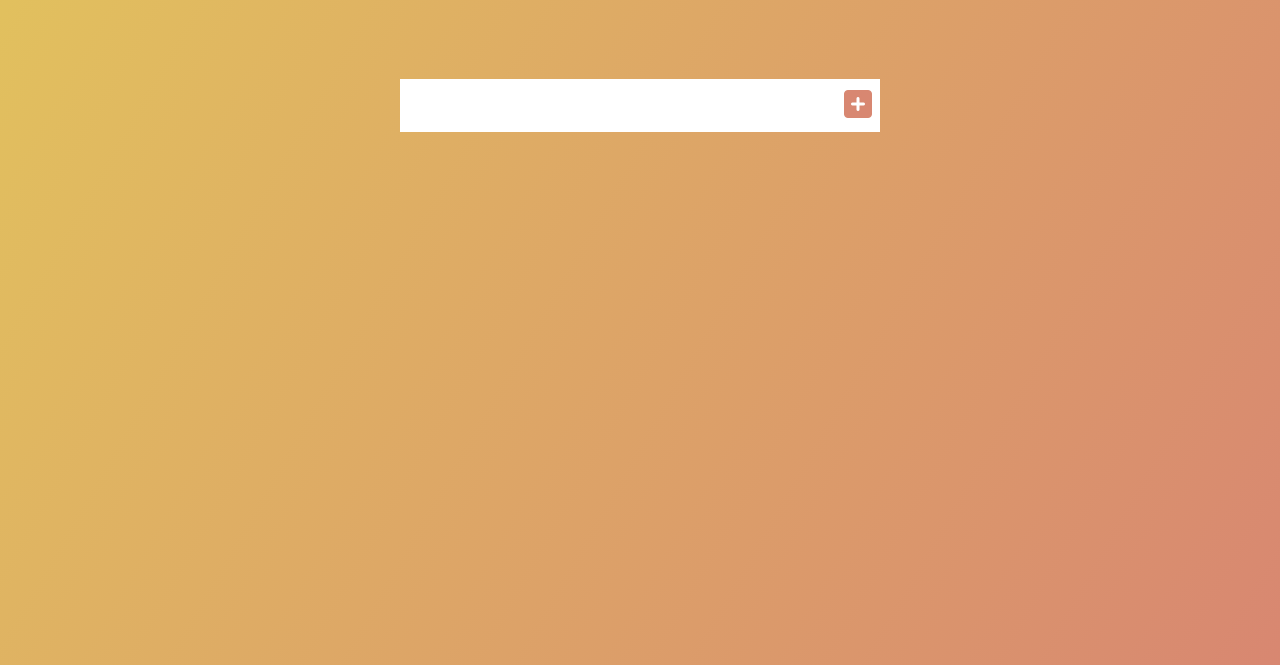
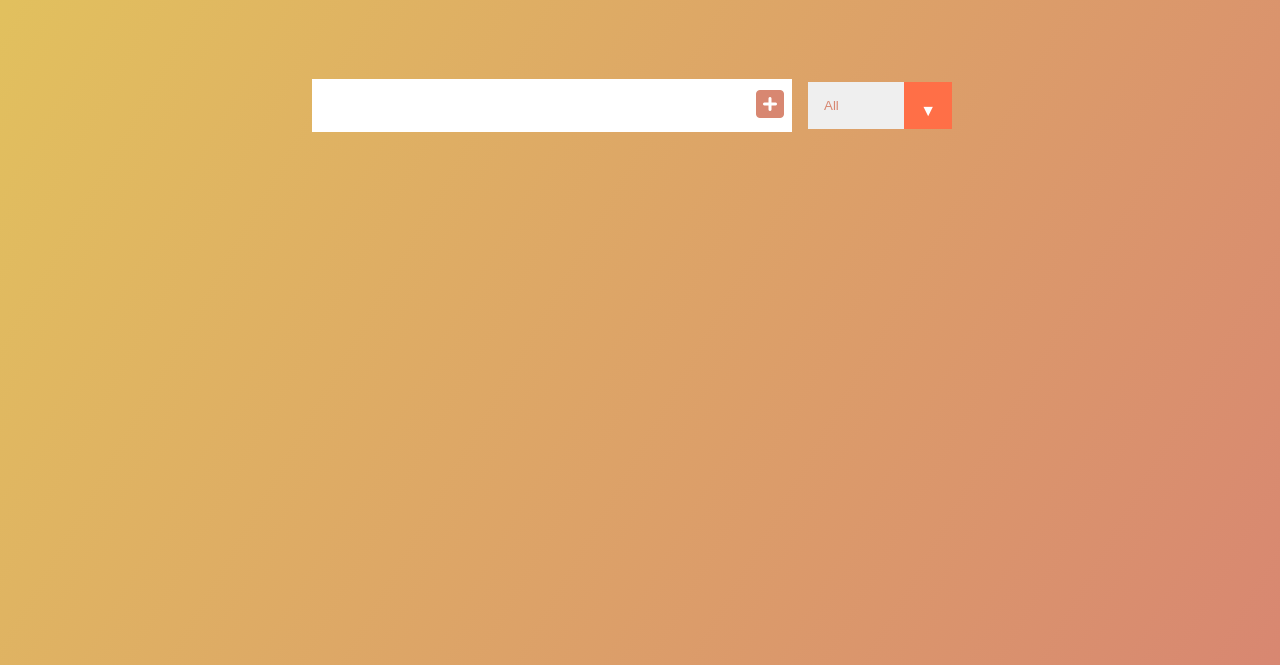
Before and after one commit to adilummar/vanilla-js-todo, a plain HTML site: page index.html in a window 1280 px wide. Shown: the part 135-800 px from the top of the page. Drawn offline with Linux system fonts and the light colour scheme.

Commit message:
filter added

```diff
--- a/index.html
+++ b/index.html
@@ -20,6 +20,13 @@
         <button class="todo-button" type="submit">
             <i class="fas fa-plus-square"></i>
         </button>
+        <div class="select">
+            <select name="todos" class="filter-todo" id="">
+                <option value="all">All</option>
+                <option value="completed">Completed</option>
+                <option value="uncompleted">Uncompleted</option>
+            </select>
+        </div>
     </form>
     <div class="todo-container">
         <ul class="todo-list"></ul>
--- a/index.js
+++ b/index.js
@@ -40,7 +40,9 @@ function deleteCheck(e){
     if(item.classList[0] ===  "trash-btn" ){
         const todo = item.parentElement
         todo.classList.add('fall')
-        todo.remove()
+        todo.addEventListener('transitionend',()=>{
+            todo.remove()
+        })
     }
 
     const check = e.target
--- a/style.css
+++ b/style.css
@@ -90,3 +90,39 @@ form button:hover{
     text-decoration: line-through;
     opacity: .5;
 }
+
+.fall{
+    transform:translateY(8rem) rotateZ(20deg);
+    opacity: 0;
+}
+
+select{
+    -webkit-appearance: none;
+    -moz-appearance: none;
+    appearance: none;
+    outline: none;
+    border: none;
+}
+
+.select{
+    margin: 1rem;
+    position: relative;
+    overflow: hidden;
+}
+
+select{
+    color: #d88771;
+    width: 9rem;
+    cursor:pointer;
+    padding: 1rem;
+}
+
+.select::after{
+    content: "\25BC";
+    position: absolute;
+    background-color: #ff6f47;
+    top: 0;
+    right: 0;
+    padding: 1rem;
+    pointer-events: none;
+}
```
